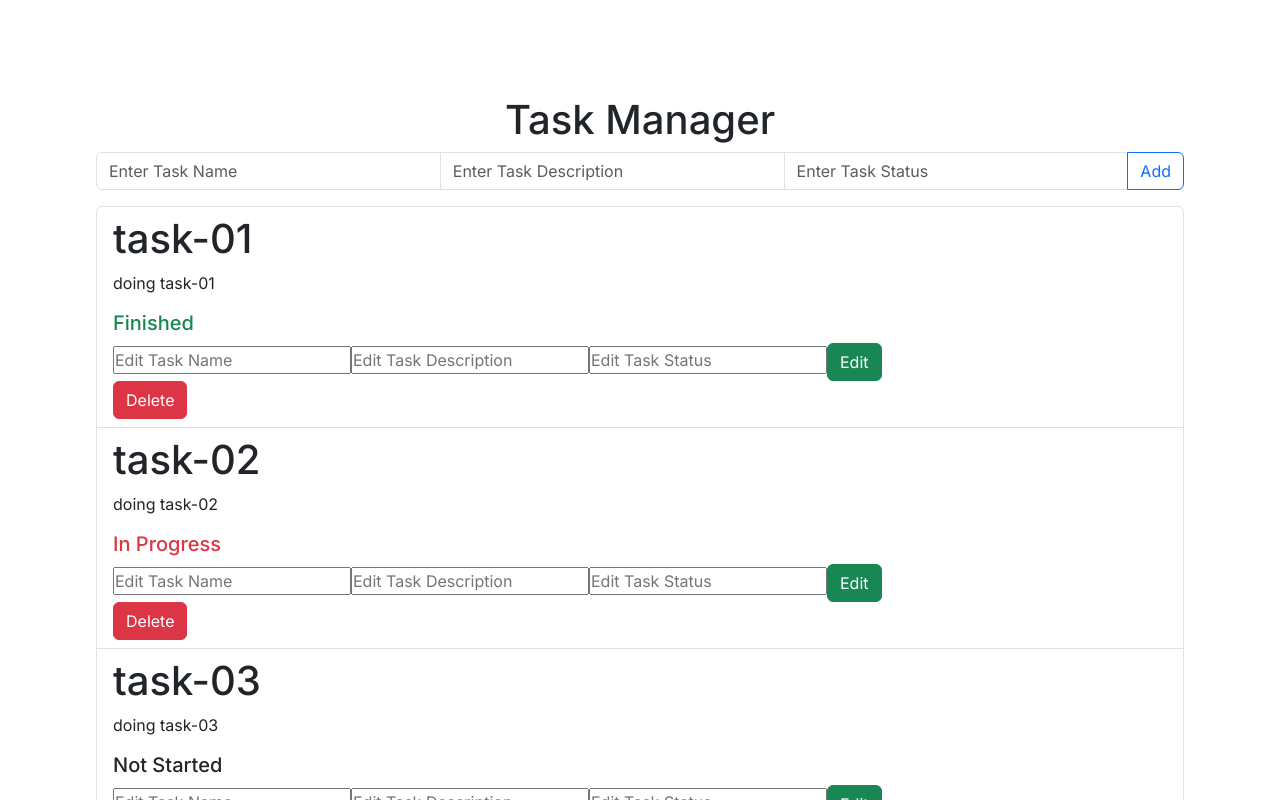
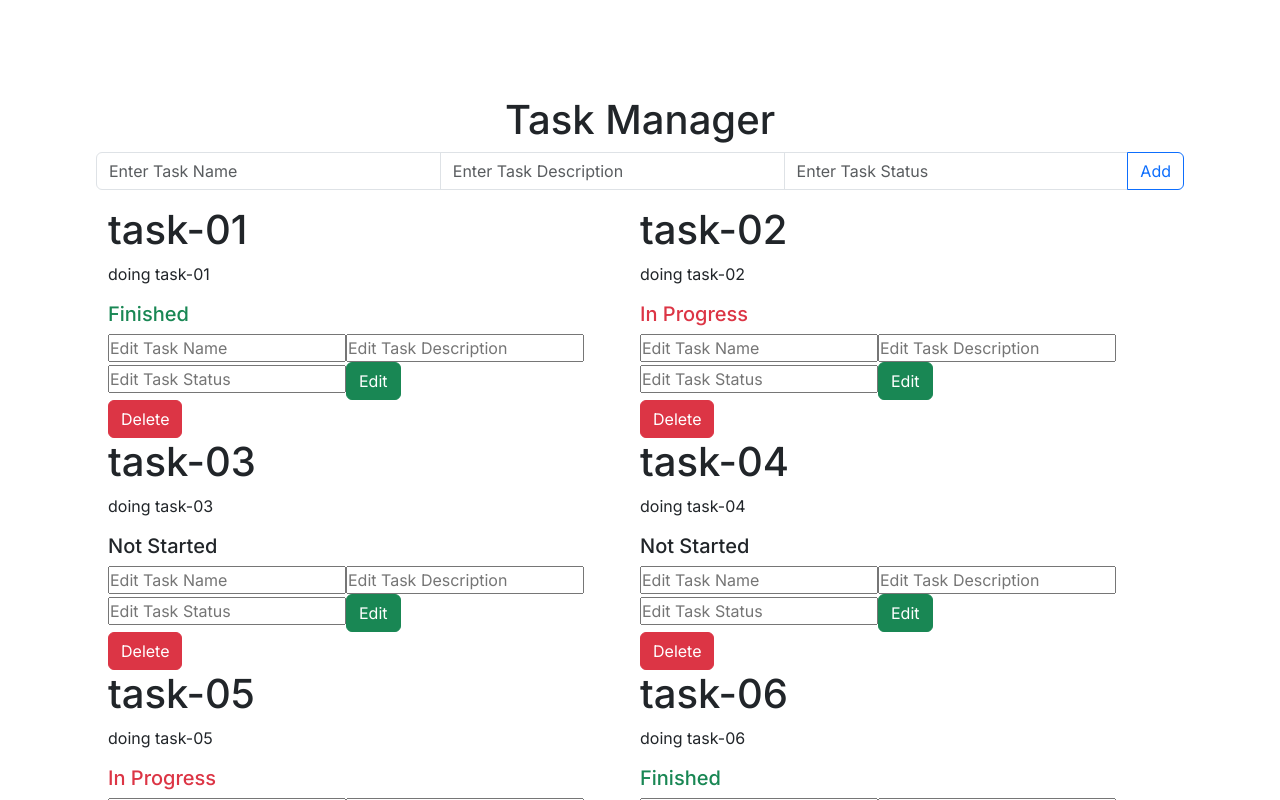
Before and after one commit to mnabil711/Jobathon-Task-Manager, a Next.js app: page / in a window 1280 px wide. Shown: the top 800 px of the page. Built offline with nearby package versions, Linux system fonts and the light colour scheme.

Commit message:
make two tasks in row

```diff
--- a/app/componants/EditTask.js
+++ b/app/componants/EditTask.js
@@ -1,9 +1,9 @@
 "use client";
 
-import { useEffect, useState } from "react";
+import React, { useState } from "react";
 
-const EditTask = ({ edited }) => {
-  const [task, setTask] = useState({
+const EditTask = ({ onEdit }) => {
+  const [editedTask, setEditedTask] = useState({
     name: "",
     description: "",
     taskStatus: "",
@@ -13,26 +13,28 @@ const EditTask = ({ edited }) => {
   const [statusInputValue, setStatusInputValue] = useState("");
 
   const handleEditTask = () => {
-    nameInputValue && descInputValue && statusInputValue !== ""
-      ? setTask({
-          name: nameInputValue,
-          description: descInputValue,
-          taskStatus: statusInputValue,
-        })
-      : null;
+    if (nameInputValue && descInputValue && statusInputValue !== "") {
+      setEditedTask({
+        name: nameInputValue,
+        description: descInputValue,
+        taskStatus: statusInputValue,
+      });
+      onEdit(editedTask); // Send the edited task back to the parent component
+    }
+
     setNameInputValue("");
     setDescInputValue("");
     setStatusInputValue("");
-    edited = task;
-    console.log(edited)
   };
 
   const handleNameChange = (e) => {
     setNameInputValue(e.target.value);
   };
+
   const handleDescChange = (e) => {
     setDescInputValue(e.target.value);
   };
+
   const handleStatusChange = (e) => {
     setStatusInputValue(e.target.value);
   };
--- a/app/componants/Task.js
+++ b/app/componants/Task.js
@@ -16,7 +16,8 @@ const Task = ({ name, description, taskStatus, deleteTask }) => {
   });
 
   const handleEdit=(ed)=>{
-    setEditedTask(ed)
+  setEditedTask(ed);
+  console.log(editedTask)
   }
 
 
@@ -29,7 +30,7 @@ const Task = ({ name, description, taskStatus, deleteTask }) => {
         <h5 className={color}>{editedTask.taskStatus}</h5>
       </div>
 
-      <EditTask edited={handleEdit} />
+      <EditTask onEdit={handleEdit} />
 
       <button
         className="btn btn-danger"
--- a/app/page.js
+++ b/app/page.js
@@ -112,19 +112,17 @@ export default function Home() {
           Add
         </button>
       </div>
-      <div className="container">
-        <ul className="list-group row">
+      <div className="container row">
         {tasks.map((task) => (
-            <li className="list-group-item col-lg" key={task.name}>
+          <div className="list-group-item col-lg-6 " key={task.name}>
             <Task
               name={task.name}
               description={task.description}
               taskStatus={task.taskStatus}
               deleteTask={handleDelTask}
             />
-            </li>
+          </div>
         ))}
-        </ul>
       </div>
     </main>
   );
```
Lines whose indentation alone changed are shown as unchanged.
